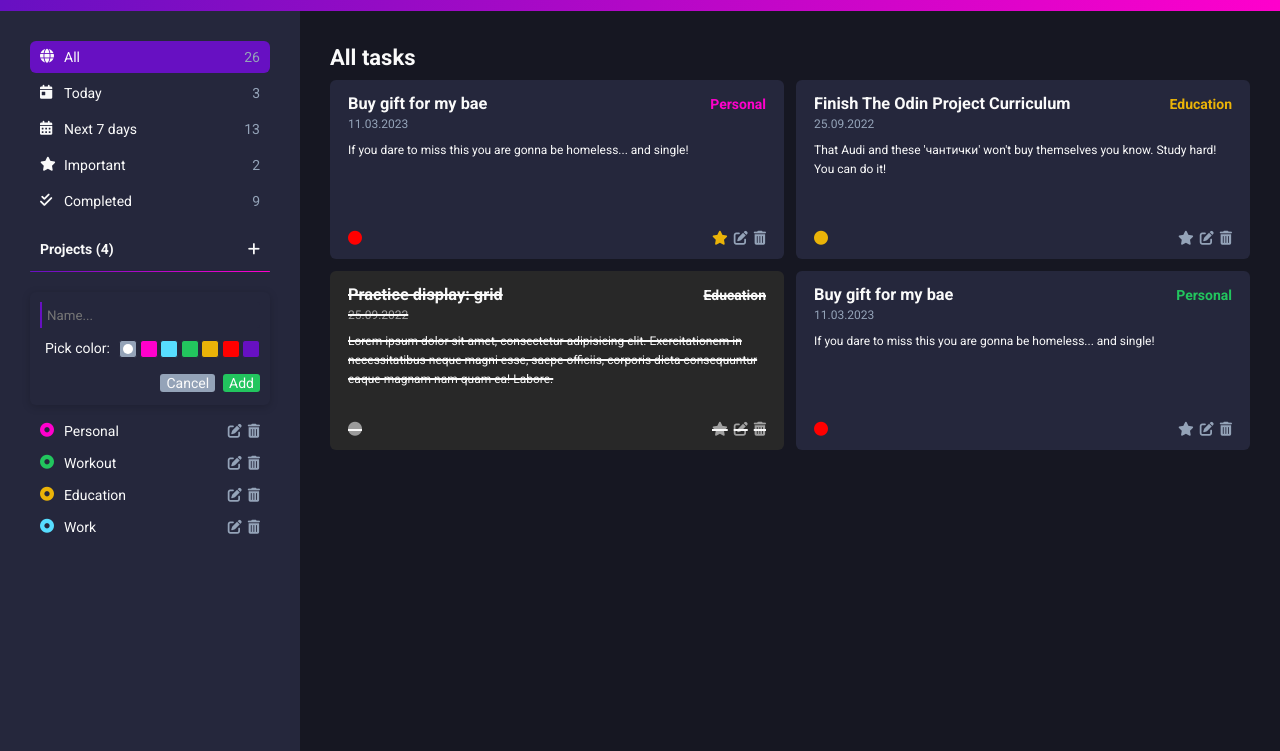
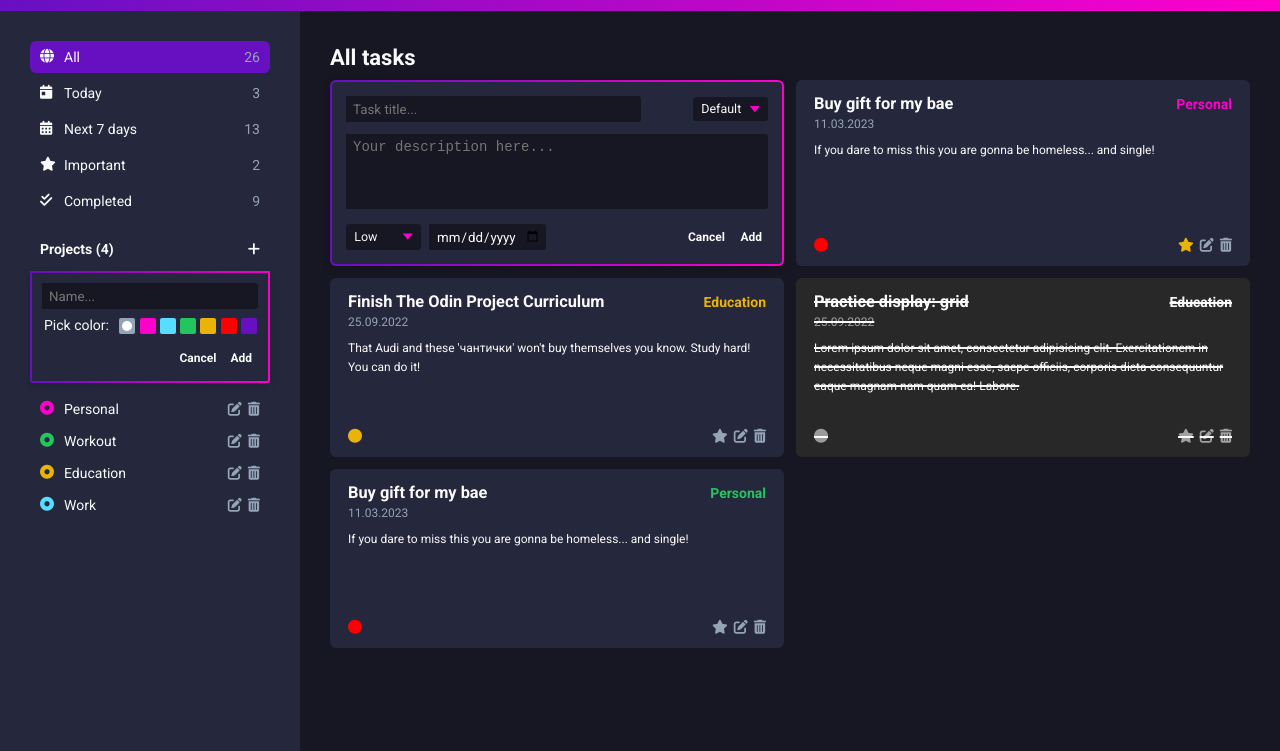
Before and after one commit to GDimitroff/atomic, a website built with webpack: page src/template.html in a window 1280 px wide. Both pictures are taken after a click on the icon 253 px from the left and 298 px from the top of the page. Shown: the part 49-800 px from the top of the page. Built offline with nearby package versions, Linux system fonts and the light colour scheme.

Commit message:
Add new task form, add style

```diff
--- a/src/index.js
+++ b/src/index.js
@@ -1,6 +1,6 @@
 import './main.css';
 
-const taskCard = document.querySelector('.task-card');
+const taskCard = document.querySelector('.task-card:not(:first-child)');
 taskCard.addEventListener('click', (e) => {
   const classes = e.currentTarget.classList;
   classes.toggle('completed');
--- a/src/main.css
+++ b/src/main.css
@@ -173,6 +173,7 @@ body.light .fa-moon {
   justify-content: space-between;
   align-items: center;
   padding-left: 10px;
+  margin-bottom: 1rem;
 }
 
 .projects-header .fa-plus {
@@ -187,7 +188,7 @@ body.light .fa-moon {
 }
 
 hr {
-  height: 1px;
+  height: 2px;
   border: 0;
   background: linear-gradient(
     to right,
@@ -195,29 +196,40 @@ hr {
     var(--primary-pink) 100%
   );
   border-radius: 6px;
-  margin: 1rem 0;
 }
 
 .new-project {
-  border-radius: 6px;
+  height: 0;
+  margin-bottom: 1rem;
+  opacity: 0;
+  box-shadow: rgba(0, 0, 0, 0.18) 0px 2px 8px;
+
+  background: linear-gradient(
+        var(--secondary-background-color),
+        var(--secondary-background-color)
+      )
+      padding-box,
+    linear-gradient(to right, var(--primary-purple), var(--primary-pink))
+      border-box;
+  border-radius: 3px;
+  border-top-left-radius: 0px;
+  border-top-right-radius: 0px;
+  border: 2px solid transparent;
+  border-top: none;
+
+  transition: all 0.5s ease;
   overflow: hidden;
-  height: 0;
-  margin: 0;
-  opacity: 0;
-  box-shadow: rgba(0, 0, 0, 0.180) 0px 2px 8px;
-  transition: all 0.7s ease;
 }
 
 .new-project.show {
   opacity: 1;
-  height: 113px;
-  margin: 2rem 0 1rem 0;
+  height: 110px;
 }
 
 .new-project-form {
   display: flex;
   flex-direction: column;
-  gap: 12px;
+  gap: 8px;
   padding: 10px;
 }
 
@@ -228,19 +240,19 @@ hr {
 
 .colors > p {
   font-size: 1.4rem;
-  padding-left: 5px;
+  padding-left: 2px;
 }
 
 input {
   border-radius: 3px;
   font-family: inherit;
   border: none;
-  border-left: 2px solid var(--primary-purple);
+  border-left: 2px solid var(--primary-background-color);
   border-top-left-radius: 0px;
   border-bottom-left-radius: 0px;
   outline: none;
   color: var(--text-color);
-  background-color: var(--secondary-background-color);
+  background-color: var(--primary-background-color);
   padding-left: 5px;
   width: 100%;
   height: 26px;
@@ -314,36 +326,24 @@ input[class='red'] {
 .new-project-actions {
   display: flex;
   justify-content: flex-end;
-  gap: 8px;
+  gap: 2px;
 }
 
-.new-project-actions > button {
+button {
   font-family: inherit;
-  font-size: 1.4rem;
-  color: #fafafa;
-  border: 0;
-  padding: 0.1rem 0.6rem;
+  font-size: 1.2rem;
+  font-weight: 700;
+  color: var(--text-color);
+  border: none;
+  background-color: transparent;
+  padding: 0.4rem 0.6rem;
   border-radius: 3px;
   cursor: pointer;
   transition: all 0.3s ease;
 }
 
-.btn-cancel {
-  background-color: var(--grey-text-color);
-}
-
-.btn-submit {
-  background-color: #22c55e;
-}
-
-.btn-cancel:hover,
-.btn-cancel:active {
-  background-color: #ff0000;
-}
-
-.btn-submit:hover,
-.btn-submit:active {
-  background-color: #22c55e;
+button:hover {
+  background-color: var(--primary-background-color);
 }
 
 .main {
@@ -383,6 +383,131 @@ input[class='red'] {
 .task-card:hover {
   border-right: 4px solid var(--primary-pink);
   border-left: 4px solid var(--primary-purple);
+}
+
+.add-new-card {
+  font-size: 1.4rem;
+  padding: 1.4rem;
+  background-color: var(--secondary-background-color);
+
+  background: linear-gradient(
+        var(--secondary-background-color),
+        var(--secondary-background-color)
+      )
+      padding-box,
+    linear-gradient(to right, var(--primary-purple), var(--primary-pink))
+      border-box;
+  border-radius: 6px;
+  border: 2px solid transparent;
+
+  display: flex;
+  flex-direction: column;
+  gap: 1.2rem;
+
+  box-shadow: rgba(0, 0, 0, 0.18) 0px 2px 8px;
+  overflow: hidden;
+}
+
+.new-card-header,
+.new-card-footer {
+  display: flex;
+  justify-content: space-between;
+  align-items: center;
+}
+
+.card-footer-left {
+  display: flex;
+  gap: 8px;
+}
+
+.new-card-header input[type='text'] {
+  width: 70%;
+}
+
+.new-card-footer input[type='date'] {
+  width: 55%;
+  padding: 5px;
+}
+
+textarea {
+  width: 100%;
+  min-height: 75px;
+  font-size: 1.4rem;
+  padding: 5px;
+  border: none;
+  border-left: 2px solid transparent;
+  border-radius: 3px;
+  border-top-left-radius: 0px;
+  border-bottom-left-radius: 0px;
+  color: var(--text-color);
+  background-color: var(--primary-background-color);
+  outline: none;
+  resize: none;
+  transition: all 0.6s ease;
+}
+
+textarea:focus {
+  border-left: 2px solid var(--primary-pink);
+}
+
+select {
+  appearance: none;
+  background-color: transparent;
+  border: none;
+  padding: 0 1em 0 0;
+  margin: 0;
+  width: 100%;
+  font-family: inherit;
+  font-size: inherit;
+  color: var(--text-color);
+  cursor: inherit;
+  line-height: inherit;
+  outline: none;
+}
+
+.select {
+  width: 75px;
+  border: 2px solid transparent;
+  border-radius: 0.25em;
+  padding: 0.25em 0.5em;
+  font-size: 1.25rem;
+  cursor: pointer;
+  line-height: 1.1;
+
+  background-color: var(--primary-background-color);
+  display: grid;
+  grid-template-areas: 'select';
+  align-items: center;
+  position: relative;
+}
+
+.select::after {
+  content: '';
+  width: 0.8em;
+  height: 0.5em;
+  background-color: var(--primary-pink);
+  clip-path: polygon(100% 0%, 0 0%, 50% 100%);
+}
+
+select,
+.select:after {
+  grid-area: select;
+  justify-self: end;
+}
+
+select option {
+  color: var(--text-color);
+  background-color: var(--primary-background-color);
+}
+
+select:focus + .select-focus {
+  position: absolute;
+  top: -2px;
+  left: -2px;
+  right: -2px;
+  bottom: -2px;
+  border: 2px solid var(--primary-pink);
+  border-radius: inherit;
 }
 
 .task-card.completed {
--- a/src/template.html
+++ b/src/template.html
@@ -187,6 +187,48 @@
       <div class="tasks-container">
         <h2 class="tasks-title">All tasks</h2>
         <div class="tasks">
+          <!-- Add new task form. Hidden by default -->
+          <form class="new-task-form">
+            <div class="add-new-card">
+              <div class="new-card-header">
+                <input type="text" placeholder="Task title..." required />
+                <div class="select">
+                  <select name="projects" id="projects">
+                    <option value="default">Default</option>
+                    <option value="education">Education</option>
+                    <option value="workout">Workout</option>
+                  </select>
+                  <span class="select-focus"></span>
+                </div>
+              </div>
+              <div class="new-card-content">
+                <textarea
+                  id="task-description"
+                  placeholder="Your description here..."
+                ></textarea>
+              </div>
+              <div class="new-card-footer">
+                <div class="card-footer-left">
+                  <div class="select">
+                    <select name="priority" id="priority">
+                      <option value="low">Low</option>
+                      <option value="medium">Medium</option>
+                      <option value="high">High</option>
+                    </select>
+                    <span class="select-focus"></span>
+                  </div>
+                  <input type="date" />
+                </div>
+                <div class="card-footer-right">
+                  <div class="new-card-actions">
+                    <button type="button" class="btn-cancel">Cancel</button>
+                    <button type="submit" class="btn-submit">Add</button>
+                  </div>
+                </div>
+              </div>
+            </div>
+          </form>
+
           <div class="task-card">
             <div class="card-header">
               <h3>Buy gift for my bae</h3>
```
